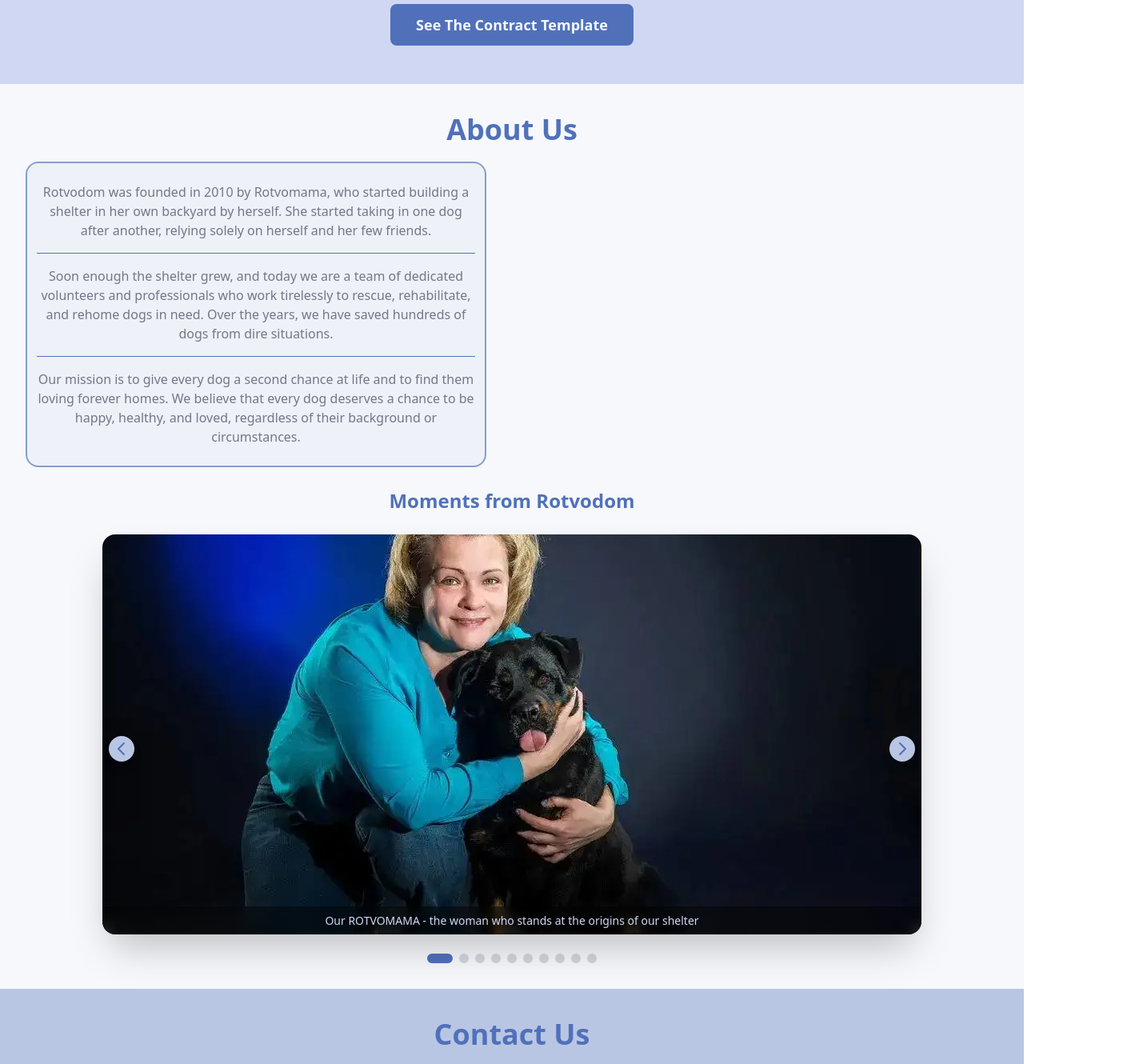
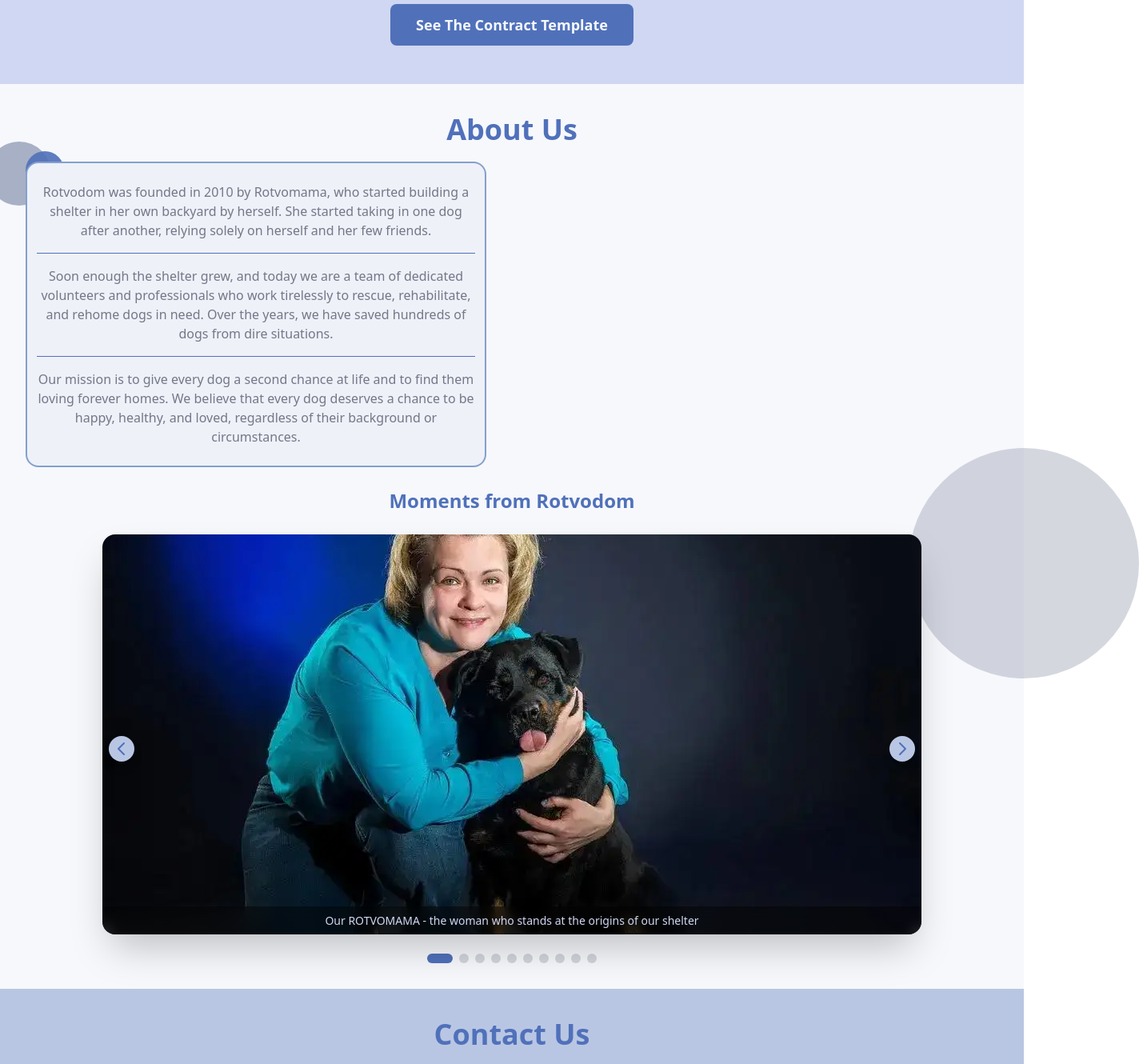
Before and after one commit to bavayra/dog-shelter, a React (Vite) app: page / in a window 1280 px wide. Shown: the part 3740-5070 px from the top of the page at 80% size, 1424 px wide, since content can reach past the window. Built offline with nearby package versions, Linux system fonts and the light colour scheme.

Commit message:
style: added one more decor circle between about us and photocarousel

```diff
--- a/src/App.tsx
+++ b/src/App.tsx
@@ -109,6 +109,10 @@ function App() {
             </div>
             <HowToHelp />
             <AdoptionRules />
+            <div className="relative">
+              <div className="bg-primary-700 pointer-events-none absolute top-18 -left-4 z-10 h-20 w-20 rounded-full opacity-40"></div>
+              <div className="bg-primary-500 pointer-events-none absolute top-21 left-8 z-10 h-12 w-12 rounded-full opacity-90"></div>
+            </div>
             <AboutUs />
             <ContactSection />
           </Suspense>
--- a/src/features/AboutUs.tsx
+++ b/src/features/AboutUs.tsx
@@ -4,7 +4,7 @@ const AboutUs = () => {
   return (
     <section id="about-us" className="bg-primary-50 py-8">
       <div className="container mx-auto px-4">
-        <h2 className="typography-h2 mb-4 text-center">About Us</h2>
+        <h2 className="typography-h2 z-12 mb-4 text-center">About Us</h2>
 
         <div className="bg-primary-100 typography-body border-primary-300 relative z-10 mx-auto my-2 max-w-xl rounded-2xl border-2 px-3 py-6 text-center sm:mx-4">
           <p>
@@ -27,7 +27,9 @@ const AboutUs = () => {
             background or circumstances.
           </p>
         </div>
-
+        <div className="relative">
+          <div className="pointer-events-none absolute -top-8 -right-40 z-9 h-72 w-72 rounded-full bg-neutral-500 opacity-40"></div>
+        </div>
         <h3 className="typography-h3 text-primary-500 my-6 text-center">
           Moments from Rotvodom
         </h3>
--- a/src/features/PhotoCarousel.tsx
+++ b/src/features/PhotoCarousel.tsx
@@ -25,7 +25,7 @@ const PhotoCarousel = () => {
   const resolvedImageUrl = getGalleryImage(currentImage.imageUrl);
 
   return (
-    <div className="bg-primary-50 relative mx-auto max-w-5xl">
+    <div className="bg-primary-50 relative z-10 mx-auto max-w-5xl rounded-2xl">
       <div className="sr-only" aria-live="polite" aria-atomic="true">
         Slide {currentIndex + 1} of {shelterGallery.length}:{' '}
         {currentImage.caption}
```
